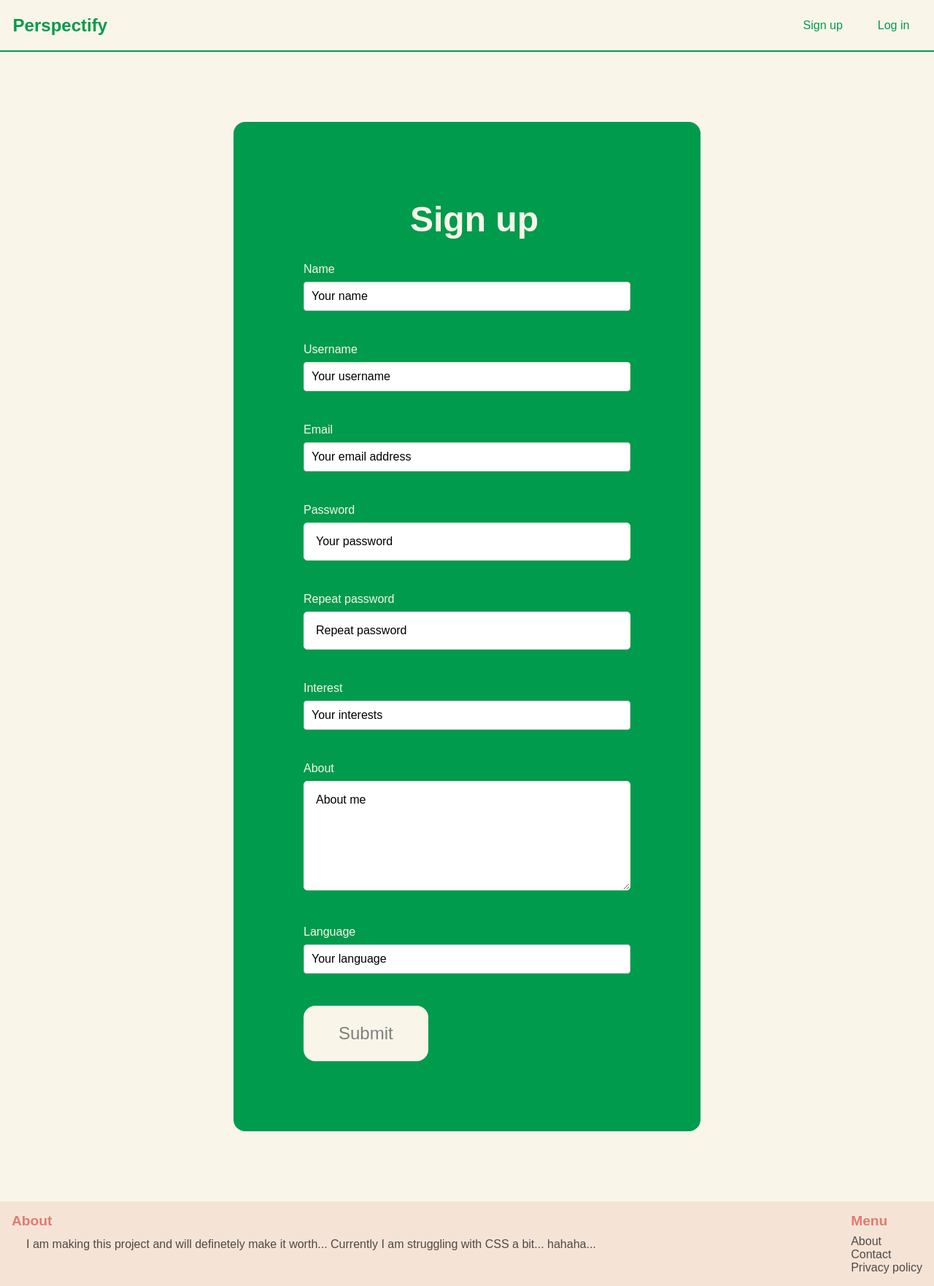
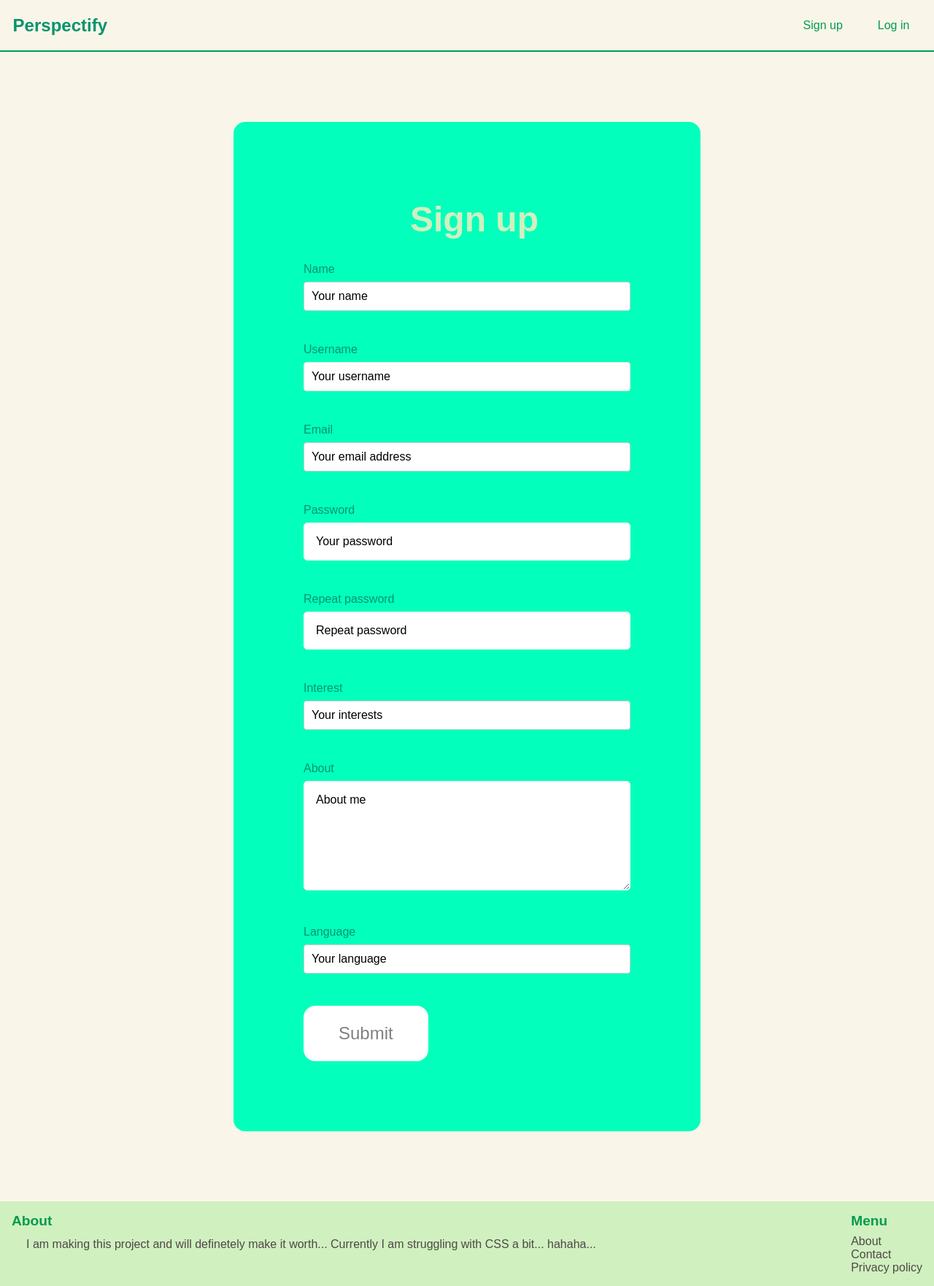
Before and after one commit to prathampt/perspectify, a Django app: page /core/signup/ in a window 1280 px wide. Shown: the whole page at 73% size. Run offline with Django 5.2, Linux system fonts and the light colour scheme.

Commit message:
theme modifications, and other changes

```diff
--- a/core/static/core/about.css
+++ b/core/static/core/about.css
@@ -40,5 +40,5 @@
   }
 
   a:hover {
-    color: #0056b3;
+    color: #D0F0C0;
   }
--- a/core/static/core/contact.css
+++ b/core/static/core/contact.css
@@ -64,5 +64,5 @@
   }
 
   button:hover {
-    background-color: #0056b3;
+    background-color: #D0F0C0;
   }
--- a/core/static/core/index.css
+++ b/core/static/core/index.css
@@ -61,11 +61,11 @@
 
   /* TITLE SHADOWS */
   .book h1,
-  h2,
+  /* h2,
   h3,
   h5 {
     text-shadow: 0 0 0.5rem rgba(0, 0, 0, 0.8);
-  }
+  } */
   .web .book h1,
   h3 {
     text-shadow: 0 0 0.25rem rgba(0, 0, 0, 0.6);
--- a/core/static/core/privacy_policy.css
+++ b/core/static/core/privacy_policy.css
@@ -9,7 +9,7 @@
 
   /* Heading */
   h1, h2 {
-    color: #FAF5E9;
+    color: #009B4D;
     font-size: 24px;
     margin-bottom: 5px;
     margin-left:20px ;
@@ -36,6 +36,6 @@
 
   /* Style for URL link */
   a.url-link {
-    color: #e07b6e;
+    color: #D0F0C0;
     text-decoration: underline;
   }
--- a/core/static/core/profile.css
+++ b/core/static/core/profile.css
@@ -17,14 +17,14 @@
 }
 
 .profile-box{
-    background: #009B4D;;
+    background: #32CD32;
     text-align: center;
     padding: 50px 150px;
     color: black;
     position: relative;
     border-radius: 25px;
 }
-.menu-icon{
+/*.menu-icon{
     width: 30px;
     position: absolute;
     left: 40px;
@@ -36,8 +36,15 @@
     position: absolute;
     right: 40px;
     top: 50px;
+}*/
+
+.profile_pic{
+    width: 300px;
+    border-radius: 50%;
+    background: #fff;
+    padding: 6px;
+    margin-top: 40px;
 }
-
 
 .profile-bottom{
     background-color: #fff;
--- a/core/static/core/styles.css
+++ b/core/static/core/styles.css
@@ -19,7 +19,7 @@ body {
     text-decoration: none;
     font-size: 1.5rem;
     font-weight: bold;
-    color: #009B4D; /* Coral Pink */
+    color:  #03946D; /* Anjali Color */
 }
 
 .menu {
@@ -37,7 +37,7 @@ body {
 }
 
 .menu-item:hover {
-    background-color: #f5e4d6; /* Light Peach Fuzz */
+    background-color: #D0F0C0; /* Light Peach Fuzz */
 }
 
 .content {
@@ -49,7 +49,7 @@ body {
     display: flex;
     justify-content: space-between;
     padding: 1rem;
-    background-color: #f5e4d6; /* Light Peach Fuzz */
+    background-color: #D0F0C0; /* Light Peach Fuzz */
     color: #4f4846; /* Dark Taupe */
 }
 
@@ -57,7 +57,7 @@ body {
 .section-title {
     font-size: 1.2rem;
     margin-bottom: 0.5rem;
-    color: #e07b6e; /* Coral Pink */
+    color: #009B4D; /* Coral Pink */
 }
 
 .section-text {
@@ -78,7 +78,7 @@ body {
 }
 
 .menu-link:hover {
-    color: #e07b6e; /* Coral Pink */
+    color: #009B4D; /* Coral Pink */
 }
 
 /* Login and Signup Containers */
@@ -87,7 +87,7 @@ body {
     width: 50%;
     margin: 6rem auto;
     padding: 6rem;
-    background-color: #009B4D; /* Light Peach Fuzz */
+    background-color: #03ffbc;
     border-radius: 1rem;
 }
 
@@ -95,7 +95,7 @@ body {
 .signup-heading {
     margin-bottom: 2rem;
     font-size: 3rem;
-    color: #FAF5E9; /* Coral Pink */
+    color: #D0F0C0; /* Coral Pink */
 }
 
 .form-group {
@@ -105,13 +105,13 @@ body {
 .form-label {
     display: inline-block;
     margin-bottom: 0.5rem;
-    color: #FAF5E9; /* Coral Pink */
+    color: #03946D;
 }
 
 .error-container {
     margin-bottom: 1.5rem;
     padding: 1.5rem;
-    background-color: #fce1da; /* Peach */
+    background-color: #D0F0C0; /* Peach */
     border-radius: 1rem;
 }
 
@@ -138,7 +138,7 @@ body {
 .submit-button {
     padding: 1.5rem 3rem;
     font-size: 1.5rem;
-    background-color: #FAF5E9; /* Coral Pink */
+    background-color: white; /* Coral Pink */
     color: grey;
     border: none;
     border-radius: 1rem;
@@ -147,5 +147,5 @@ body {
 }
 
 .submit-button:hover {
-    background-color: #f5e4d6; /* Light Peach Fuzz */
+    background-color: #D0F0C0; /* Light Peach Fuzz */
 }
--- a/core/templates/core/login.html
+++ b/core/templates/core/login.html
@@ -4,6 +4,7 @@
 
 {% block content %}
 <div class="login-container">
+    <div class="gradient-animation">
     <h1 class="login-heading">Log in</h1>
 
     <form method="post" action=".">
@@ -31,5 +32,6 @@
         <button class="submit-button">Submit</button>
     </form>
 </div>
+</div>
 
 {% endblock %}
--- a/core/templates/core/profile.html
+++ b/core/templates/core/profile.html
@@ -7,8 +7,8 @@
 {% block content %}
     <div class="container">
         <div class="profile-box">
-            <img src="{% static 'images/menu.png' %}" class="menu-icon">
-            <img src="{% static 'images/setting.png' %}" class="setting-icon">
+            {% comment %} <img src="{% static 'images/menu.png' %}" class="menu-icon">
+            <img src="{% static 'images/setting.png' %}" class="setting-icon"> {% endcomment %}
             <img src="{% static 'images/profile_pic.png' %}" class="profile_pic">
             <h1>{{ user_profile.name }}</h1>
             <div>
--- a/core/templates/core/signup.html
+++ b/core/templates/core/signup.html
@@ -4,6 +4,7 @@
 
 {% block content %}
 <div class="signup-container">
+    <div class="gradient-animation">
     <h1 class="signup-heading">Sign up</h1>
 
     <form id="signupForm" method="post" action=".">
@@ -69,6 +70,7 @@
         <button type="submit" class="submit-button">Submit</button>
     </form>
 </div>
+</div>
 
 <script>
     document.getElementById('signupForm').addEventListener('submit', function (event) {
--- a/items/static/items/card.css
+++ b/items/static/items/card.css
@@ -4,8 +4,8 @@
     border-radius: 8px;
     overflow: hidden;
     transition: transform 0.3s ease;
-    width: 20%;
-    height: 40vh;
+    width: 40%;
+    height: 50%;
     box-shadow: 0 16px 32px rgba(0, 0, 0, 0.4);
   }
 
--- a/items/templates/items/books.html
+++ b/items/templates/items/books.html
@@ -31,9 +31,10 @@
           </div>
         </div>
       </div>
-    </div>0
+    </div>
     <h5 class="card-title">{{ book.title }}</h5>
     <p class="card-text">Author: {{ book.author }}</p>
+
 
     {% endfor %}
 
```
Also changed, not shown: items/static/items/book.css (+7 -4 lines), items/static/items/styles.css (+12 -12 lines).
